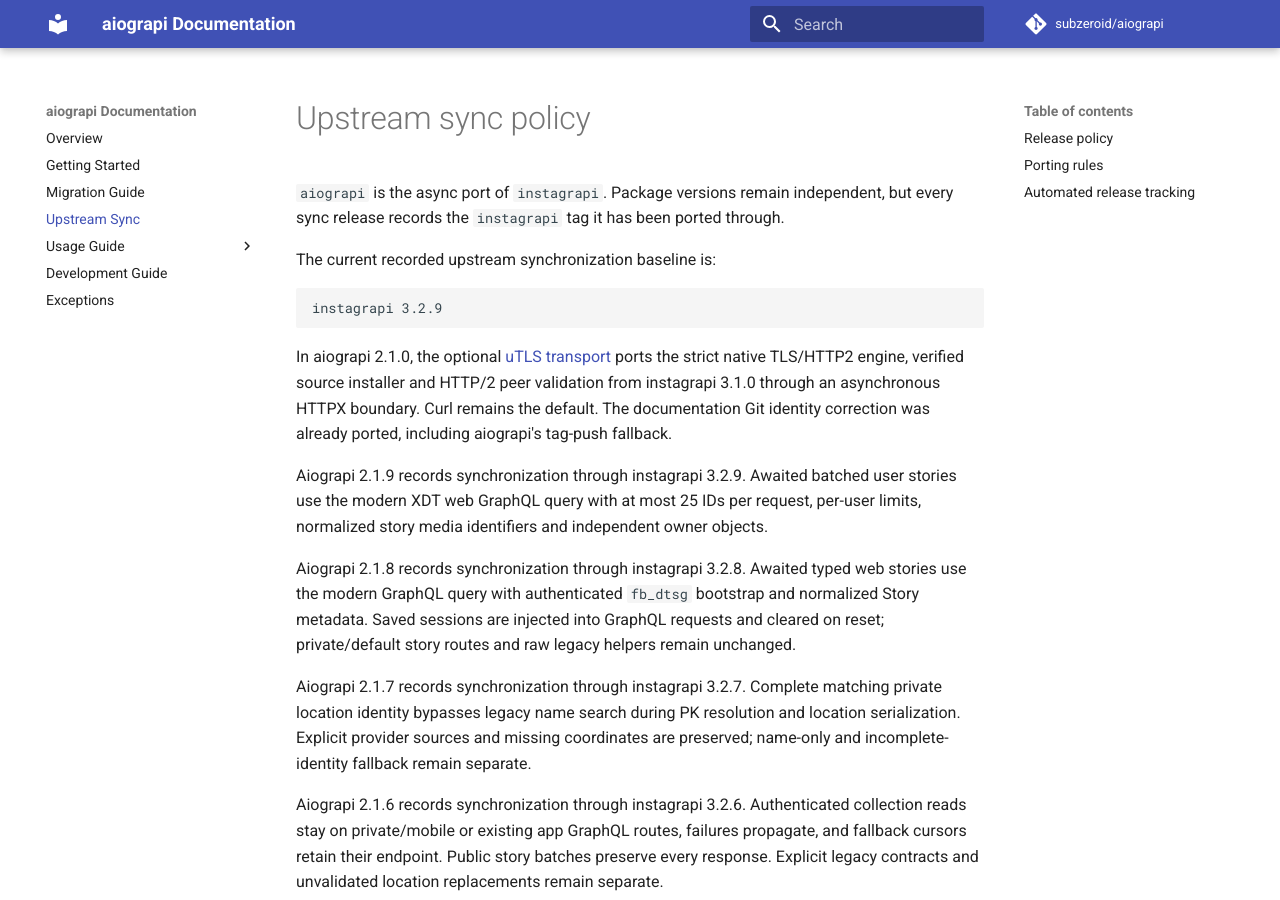
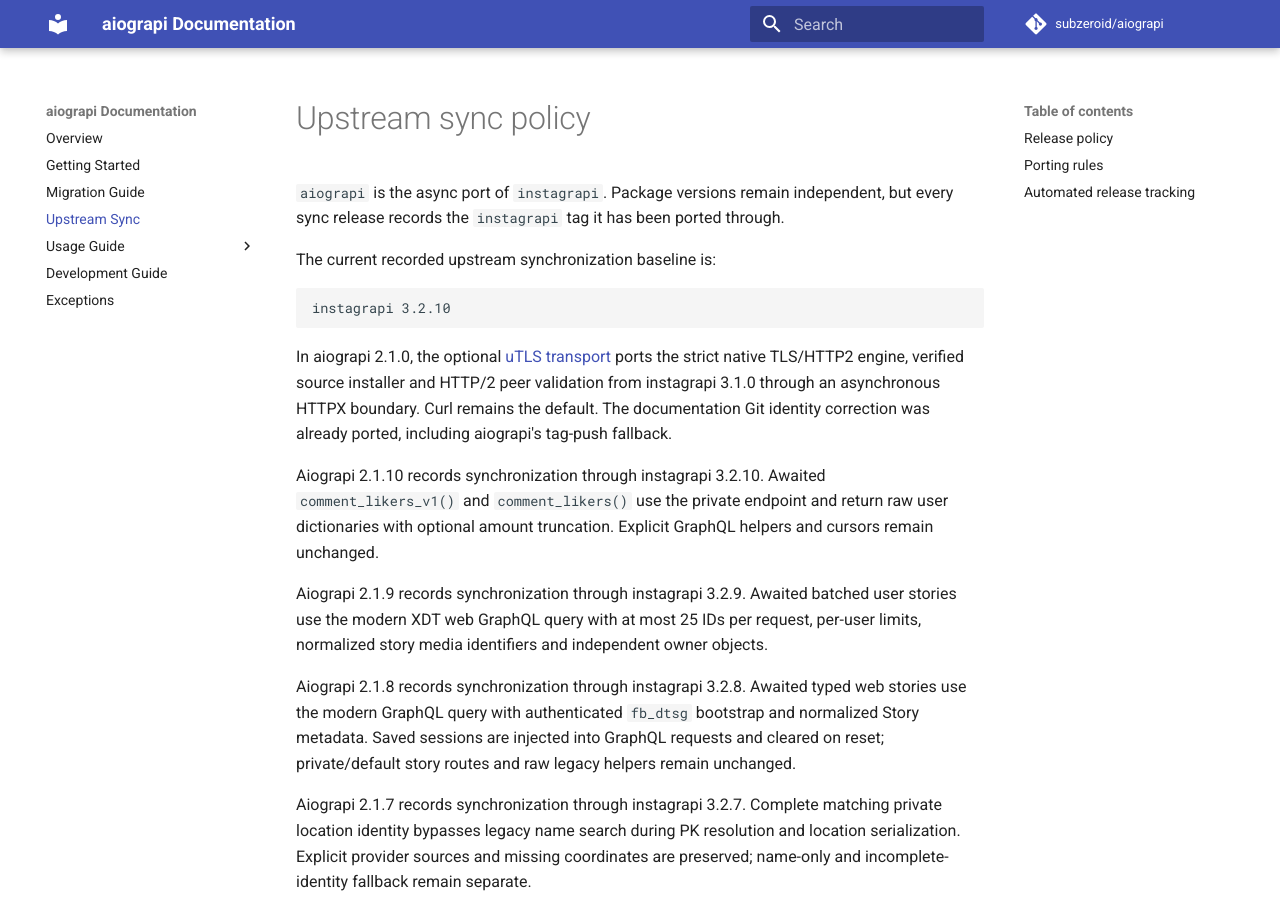
Before and after one commit to subzeroid/aiograpi, an MkDocs documentation site: the page built from docs/upstream-sync.md, in a window 1280 px wide and 900 px high. Built offline with MkDocs 1.6.1 and Material for MkDocs 9.7.7, drawn with Linux system fonts in a browser that asks for light colours; comment, search, counter and statistics services are not loaded; the version menu is left out; some of the changed text lies outside the part shown.

Commit message:
chore: release 2.1.10 (#551)
Release 2.1.10 with private comment likers.

````diff
--- a/aiograpi/__init__.py
+++ b/aiograpi/__init__.py
@@ -48,7 +48,7 @@ from aiograpi.mixins.video import DownloadVideoMixin, UploadVideoMixin
 # Used as fallback logger if another is not provided.
 DEFAULT_LOGGER = logging.getLogger("aiograpi")
 
-__upstream_instagrapi_version__ = "3.2.9"
+__upstream_instagrapi_version__ = "3.2.10"
 
 
 class Client(
--- a/docs/upstream-sync.md
+++ b/docs/upstream-sync.md
@@ -5,10 +5,12 @@
 The current recorded upstream synchronization baseline is:
 
 ```text
-instagrapi 3.2.9
+instagrapi 3.2.10
 ```
 
 In aiograpi 2.1.0, the optional [uTLS transport](usage-guide/utls.md) ports the strict native TLS/HTTP2 engine, verified source installer and HTTP/2 peer validation from instagrapi 3.1.0 through an asynchronous HTTPX boundary. Curl remains the default. The documentation Git identity correction was already ported, including aiograpi's tag-push fallback.
+
+Aiograpi 2.1.10 records synchronization through instagrapi 3.2.10. Awaited `comment_likers_v1()` and `comment_likers()` use the private endpoint and return raw user dictionaries with optional amount truncation. Explicit GraphQL helpers and cursors remain unchanged.
 
 Aiograpi 2.1.9 records synchronization through instagrapi 3.2.9. Awaited batched user stories use the modern XDT web GraphQL query with at most 25 IDs per request, per-user limits, normalized story media identifiers and independent owner objects.
 
@@ -72,6 +74,7 @@ Aiograpi 2.1.0 includes cookie-only session identity restoration and the documen
 | 3.2.7 | 2.1.7 | Complete private location identity bypass with preserved provider precedence and nullable coordinates. |
 | 3.2.8 | 2.1.8 | Typed modern web stories, authenticated GraphQL token bootstrap, saved-session injection and reset cleanup. |
 | 3.2.9 | 2.1.9 | Modern batched user stories with 25-ID requests, per-user limits and normalized media identifiers. |
+| 3.2.10 | 2.1.10 | Private comment-likers endpoint, awaited raw user dictionaries and optional amount truncation; explicit GraphQL helpers retained. |
 
 See the [login migration guide](usage-guide/login-migration.md) for the current defaults and compatibility options. From aiograpi 2.0.3, `login()` follows an explicit fallback instruction returned by Instagram; it does not retry every failed CAA login through the legacy endpoint.
 
--- a/pyproject.toml
+++ b/pyproject.toml
@@ -4,7 +4,7 @@ build-backend = "setuptools.build_meta"
 
 [project]
 name = "aiograpi"
-version = "2.1.9"
+version = "2.1.10"
 authors = [
     { name = "Mark Subzeroid", email = "143403577+subzeroid@users.noreply.github.com" },
 ]
````
Also changed, not shown: CHANGELOG.md (+10 -0 lines), 2 other files.
